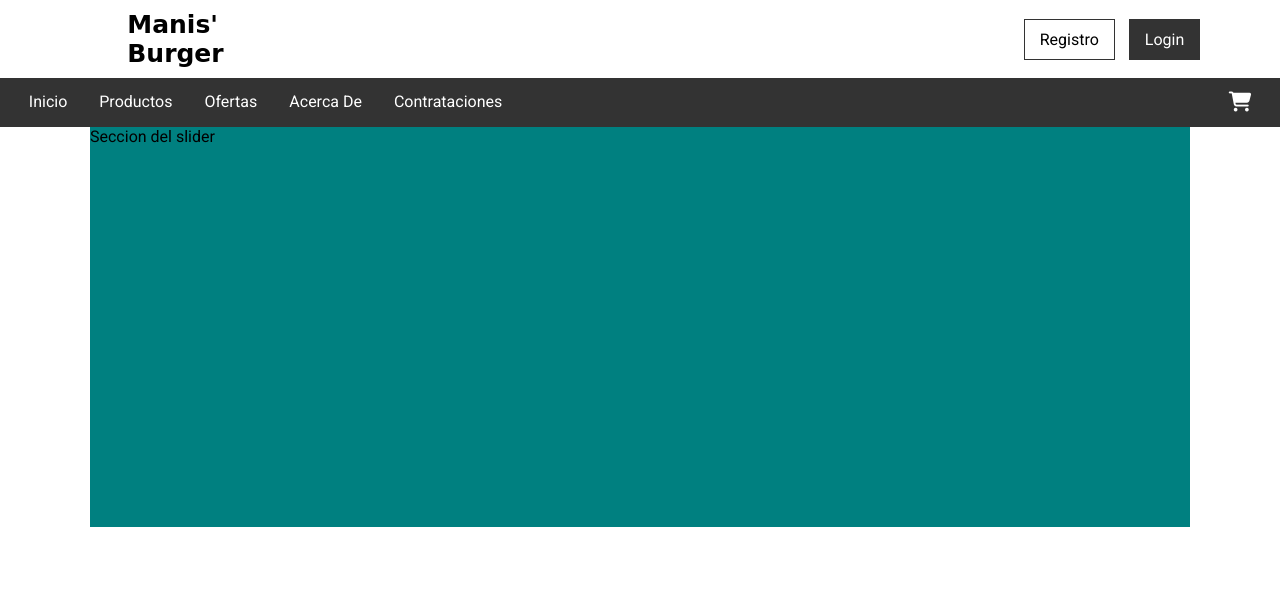
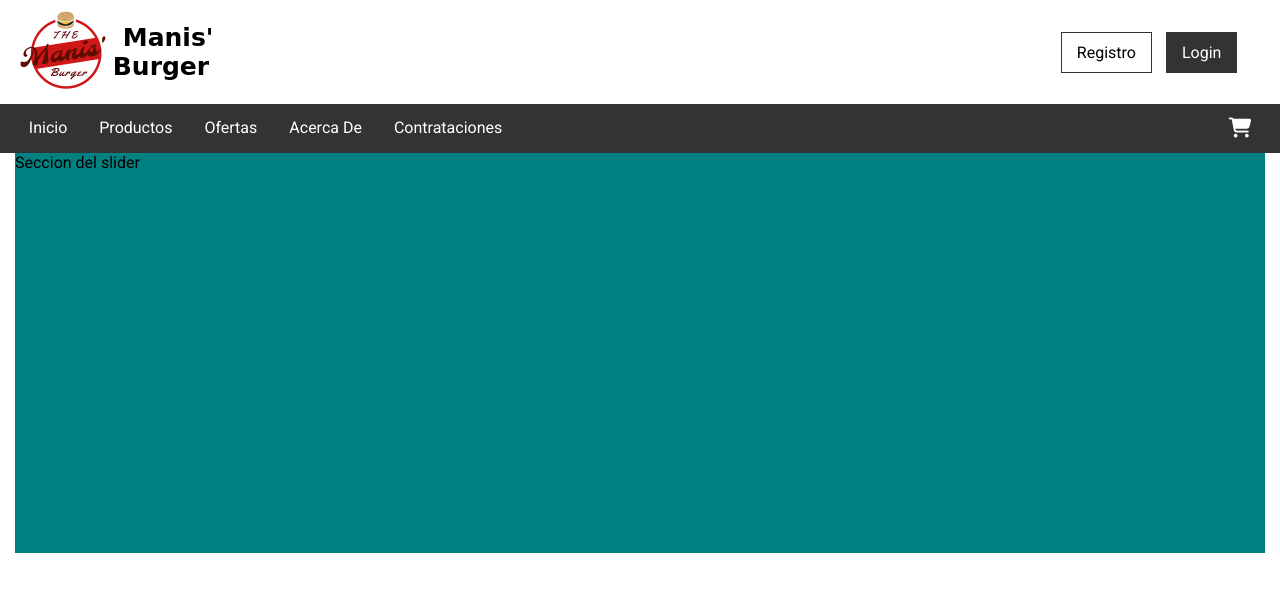
Before and after one commit to Fundamentos2020/manis_burger, a PHP site: page / in a window 1280 px wide. Shown: the top 592 px of the page. Run offline with PHP 8.4, Linux system fonts and the light colour scheme; some libraries are stand-ins or nearby versions; some web fonts are replaced.

Commit message:
logo y encabezado

```diff
--- a/estilos.css
+++ b/estilos.css
@@ -36,7 +36,7 @@
 
 .slider{
     width: 100%;
-    height: 400px;
+    height: 250px;
     background-color: teal;
 }
 
@@ -72,7 +72,21 @@
         padding-left: 15px;
         margin-right: auto;
         margin-left: auto;
+        height: 100px;
     }
+
+    .title-logo-s{
+        visibility: hidden;
+        overflow: hidden;
+        width: 0px;
+    }
+
+    .slider-s{
+        width: 100%;
+        height: 250px;
+        background-color: teal;
+    }
+
 
 }
 
@@ -108,6 +122,15 @@
         padding-left: 15px;
         margin-right: auto;
         margin-left: auto;
+    }
+    .title-logo-m{
+        visibility: visible;
+        overflow: visible;
+    }
+    .slider-m{
+        width: 100%;
+        height: 400px;
+        background-color: teal;
     }
 }
 
--- a/index.html
+++ b/index.html
@@ -12,10 +12,13 @@
 <body>
     <div class="flex-row">
         <div class="encabezado col-m-12 col-s-12">
-            <div class="logo col-m-2 offset-1">
-                <span>Manis' Burger</span>
+            <div class="col-m-1 col-s-1">
+                <img src="manis burger.png" alt="logo" style="width:100px; height: 100px;">
             </div>
-            <div class="col-m-3 col-s-12 offset-m-7">
+            <div class="title-logo-m title-logo-s col-m-3 col-s-12">
+                <span class="logo">Manis' Burger </span>
+            </div>
+            <div class="col-m-3 col-s-12 offset-m-7 offset-s-3">
                 <a class="button" href="#">Registro</a>
                 <a class="button-black" href="#">Login</a>
             </div>
@@ -35,8 +38,8 @@
             </div>
         </div>
     </div>
-    <div class="container">
-        <div class="slider">
+    <div class="container-m container-s">
+        <div class="slider-m slider-s">
             Seccion del slider
         </div>
     </div>
```
Also changed, not shown: manis burger.png (added).
